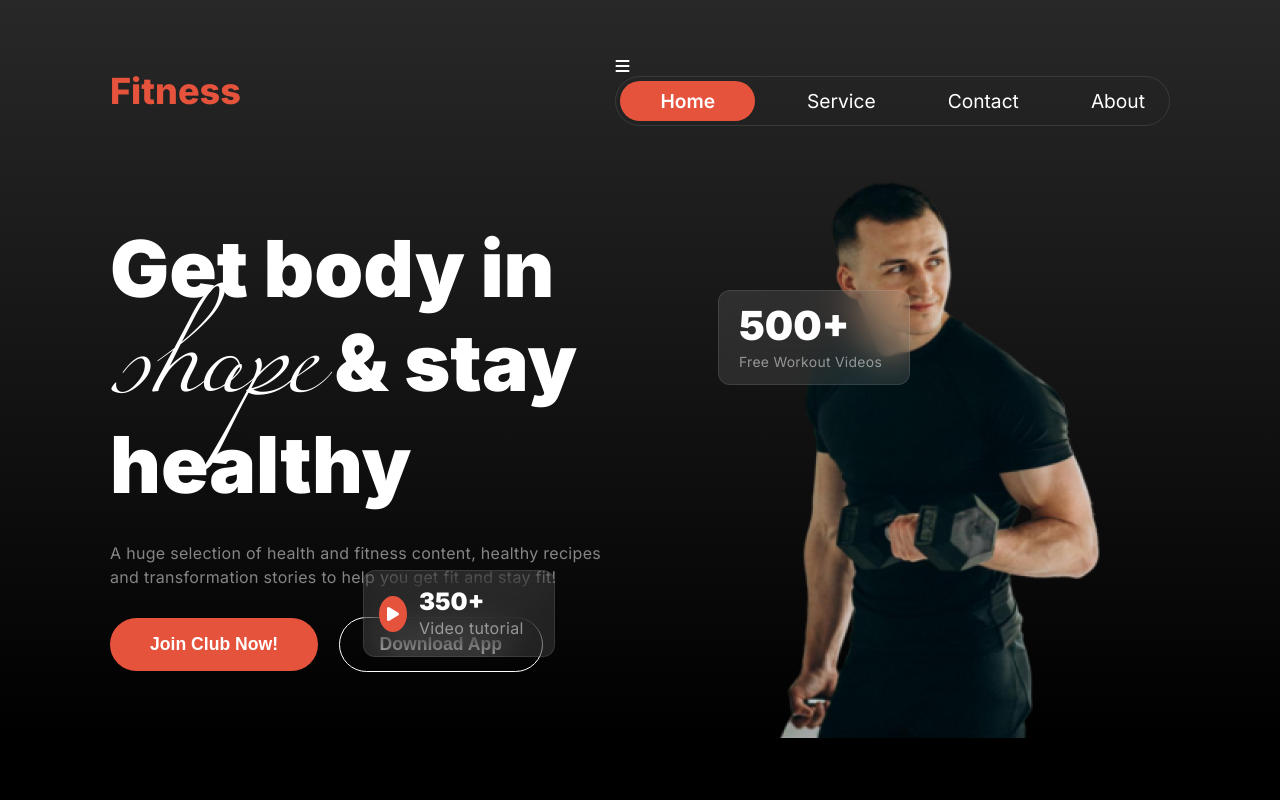
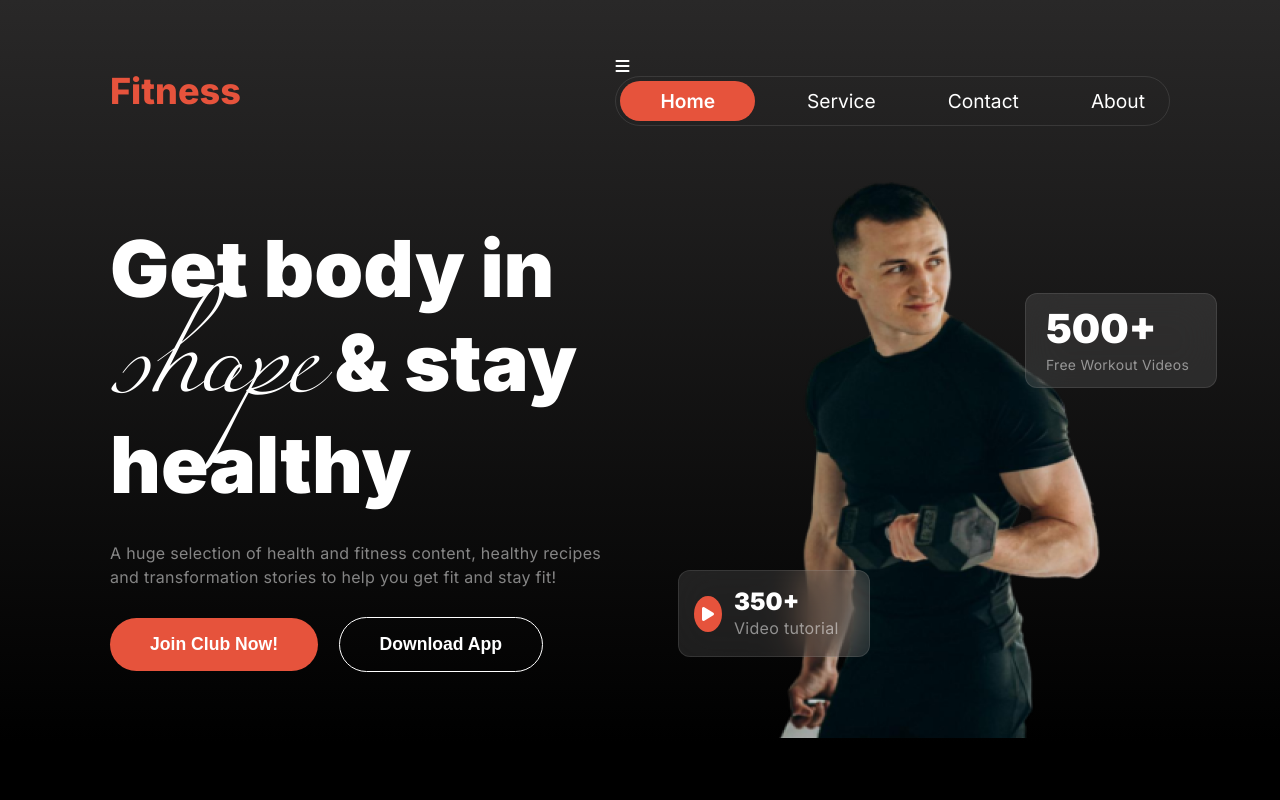
Before and after one commit to Md-Shohanul-Islam/B10A2-versatile-ui, a plain HTML site: page index.html in a window 1280 px wide. Shown: the top 800 px of the page. Drawn offline with Linux system fonts and the light colour scheme.

Commit message:
banner section 500 350 card position fixed

```diff
--- a/Styles/fitness.css
+++ b/Styles/fitness.css
@@ -113,6 +113,7 @@ nav ul a {
 }
 .banner-image {
     margin-right: 48px;
+    position: relative;
 }
 .banner-image img {
     /* height: 100%; */
@@ -126,8 +127,8 @@ nav ul a {
     padding: 10px 20px;
     width: 150px;
     position: absolute;
-    top: 290px;
-    right: 370px;
+    top: 135px;
+    right: -95px;
 }
 .card-500-title {
     font-size: 2.5rem;
@@ -143,8 +144,8 @@ nav ul a {
     gap: 12px;
     width: 160px;
     position: absolute;
-    top: 570px;
-    right: 725px;
+    bottom: 85px;
+    left: -95px;
 }
 .red-350 {
     background:rgb(230, 83, 60);
```
